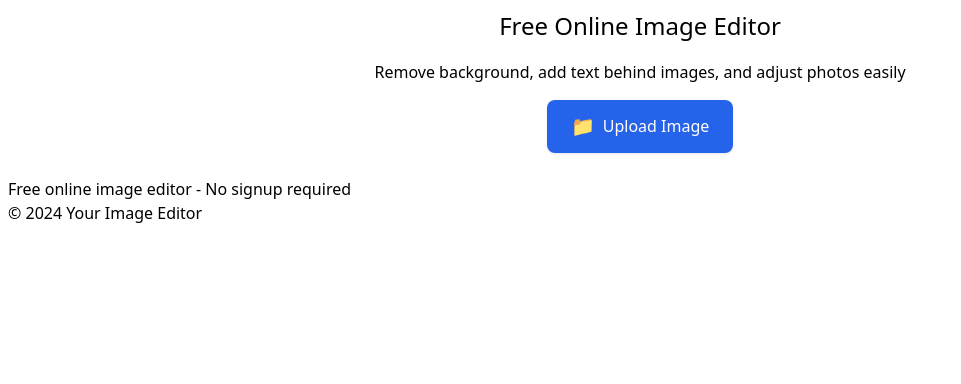
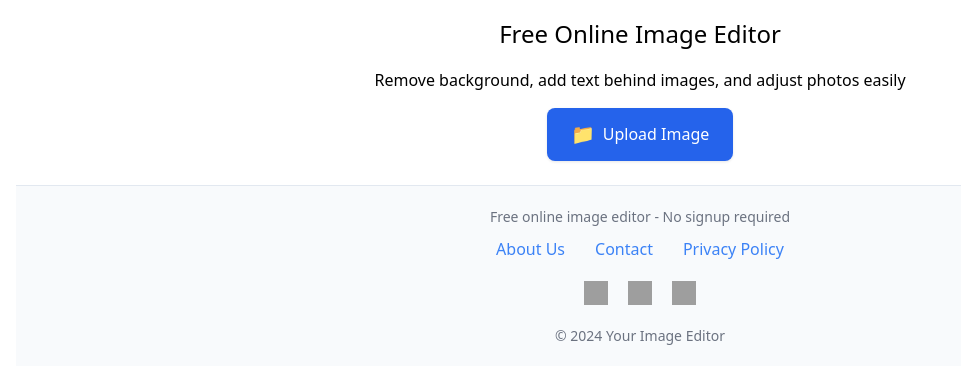
Before and after one commit to Bibek227/Image-editor, a React (Vite) app: page / in a window 1280 px wide. Shown: the top 384 px of the page, without its empty margins (0-961 px from the left). Built offline with nearby package versions, Linux system fonts and the light colour scheme; grey boxes are pictures that could not be loaded.

Commit message:
Enhance footer layout and styling in App component. Added footer links and social media icons for improved user engagement. Updated App.css with new styles for the footer and its elements.

```diff
--- a/src/App.css
+++ b/src/App.css
@@ -851,3 +851,57 @@ input:checked + .toggle-slider:before {
   height: auto;
   border-radius: 4px;
 }
+
+.editor-footer {
+  background-color: #f8fafc; /* Light background color */
+  padding: 20px;
+  text-align: center;
+  border-top: 1px solid #e2e8f0; /* Subtle top border */
+}
+
+.footer-content {
+  display: flex;
+  flex-direction: column;
+  align-items: center;
+  margin-bottom: 10px;
+}
+
+.footer-links {
+  margin: 10px 0;
+}
+
+.footer-links a {
+  margin: 0 15px;
+  color: #3b82f6; /* Link color */
+  text-decoration: none;
+  transition: color 0.2s;
+}
+
+.footer-links a:hover {
+  color: #2563eb; /* Darker shade on hover */
+}
+
+.social-media {
+  display: flex;
+  justify-content: center;
+  margin: 10px 0;
+}
+
+.social-media a {
+  margin: 0 10px;
+}
+
+.social-media img {
+  width: 24px; /* Icon size */
+  height: 24px;
+  transition: transform 0.2s;
+}
+
+.social-media img:hover {
+  transform: scale(1.1); /* Slight zoom on hover */
+}
+
+.editor-footer p {
+  color: #6b7280; /* Subtle text color */
+  font-size: 0.875rem; /* Smaller font size */
+}
--- a/src/App.jsx
+++ b/src/App.jsx
@@ -331,7 +331,7 @@ function App() {
   }, []);
 
   return (
-    <>
+    <div className="image-editor">
       <main className="image-editor">
         <header className="editor-header">
           <h1 className="editor-title">Free Online Image Editor</h1>
@@ -667,12 +667,30 @@ function App() {
         )}
 
         <footer className="editor-footer">
-          <p>Free online image editor - No signup required</p>
+          <div className="footer-content">
+            <p>Free online image editor - No signup required</p>
+            <div className="footer-links">
+              <a href="/about">About Us</a>
+              <a href="/contact">Contact</a>
+              <a href="/privacy">Privacy Policy</a>
+            </div>
+            <div className="social-media">
+              <a href="https://twitter.com/yourprofile" target="_blank" rel="noopener noreferrer">
+                <img src="/icons/twitter.svg" alt="Twitter" />
+              </a>
+              <a href="https://facebook.com/yourprofile" target="_blank" rel="noopener noreferrer">
+                <img src="/icons/facebook.svg" alt="Facebook" />
+              </a>
+              <a href="https://instagram.com/yourprofile" target="_blank" rel="noopener noreferrer">
+                <img src="/icons/instagram.svg" alt="Instagram" />
+              </a>
+            </div>
+          </div>
           <p>© {new Date().getFullYear()} Your Image Editor</p>
         </footer>
       </main>
       <Analytics />
-    </>
+    </div>
   )
 }
 
```
